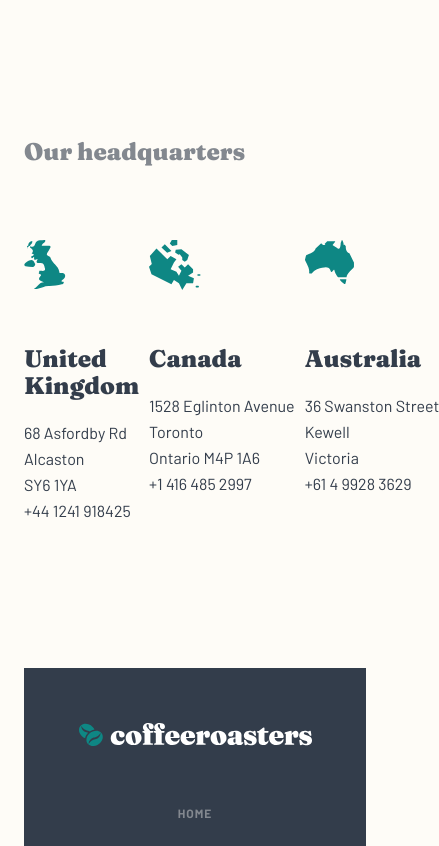
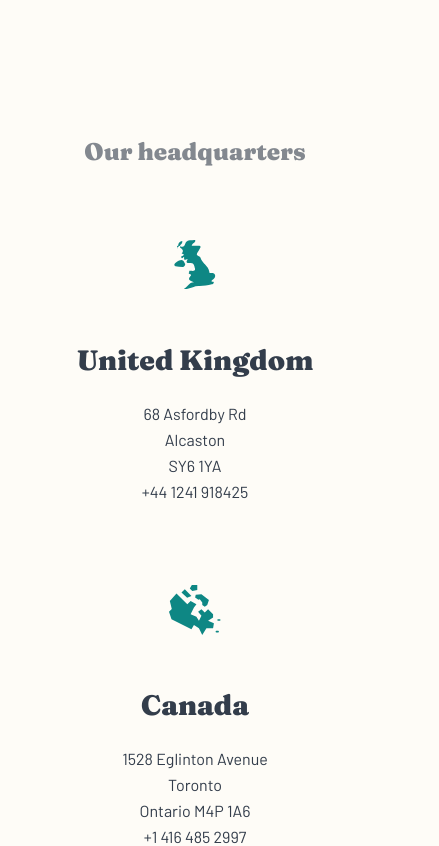
Before and after one commit to ohmymario/coffee-roasters, a Next.js app: page /about in a window 390 px wide. Shown: the part 2300-3146 px from the top of the page, 439 px wide, since content can reach past the window. Built offline with nearby package versions, Linux system fonts and the light colour scheme.

Commit message:
Add media queries to headquarters components view around 500px fixed

```diff
--- a/components/headquarterCard/HeadquarterCardStyles.js
+++ b/components/headquarterCard/HeadquarterCardStyles.js
@@ -32,13 +32,18 @@ const HeadquarterCardStyles = styled.div`
     }
   }
 
-  @media (max-width: 768px) {
+  @media screen and (min-width: 501px) and (max-width: 768px) {
     &:not(:last-child) {
       margin-right: 10px;
     }
 
     h3 {
       font-size: 24px;
+    }
+  }
+
+  @media (max-width: 768px) {
+    h3 {
       margin-bottom: 0.875em;
     }
 
@@ -48,6 +53,25 @@ const HeadquarterCardStyles = styled.div`
       line-height: 1.625;
     }
   }
+
+  @media (max-width: 500px) {
+    margin-bottom: 5em;
+    &:not(:last-child) {
+      margin-right: 0;
+    }
+
+    &:last-child {
+      margin-bottom: 0;
+    }
+
+    h3 {
+      font-size: 28px;
+    }
+
+    * {
+      text-align: center;
+    }
+  }
 `;
 
 export default HeadquarterCardStyles;
--- a/components/headquarters/Headquarters.js
+++ b/components/headquarters/Headquarters.js
@@ -3,8 +3,6 @@ import HeadquartersStyles from './HeadquartersStyles';
 import { headquartersData } from './HeadquartersData';
 
 import HeadquarterCard from '../headquarterCard/HeadquarterCard';
-
-// whole component 1045 x 366
 
 const Headquarters = () => (
   <HeadquartersStyles>
--- a/components/headquarters/HeadquartersStyles.js
+++ b/components/headquarters/HeadquartersStyles.js
@@ -13,11 +13,22 @@ const HeadquartersStyles = styled.div`
     display: flex;
     flex-wrap: nowrap;
     flex: 1 1 285px;
-    /* will wrap in smaller viewports */
   }
 
-  @media (max-width: 768px) {
+  @media screen and (min-width: 501px) and (max-width: 768px) {
     margin: 0 auto 7em auto;
+  }
+
+  @media (max-width: 500px) {
+    margin: 0 auto 7.5em auto;
+    h4 {
+      text-align: center;
+    }
+    .hq-cards {
+      flex-direction: column;
+      justify-content: center;
+      align-items: center;
+    }
   }
 `;
 
```
